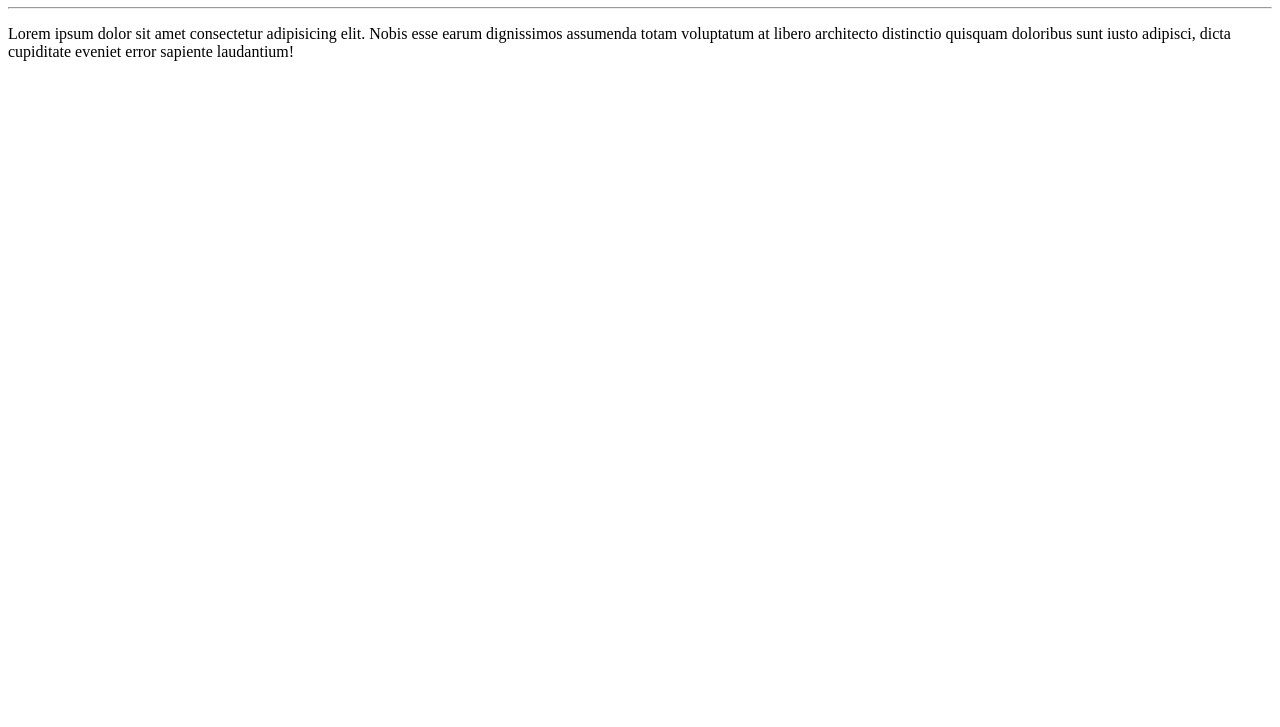
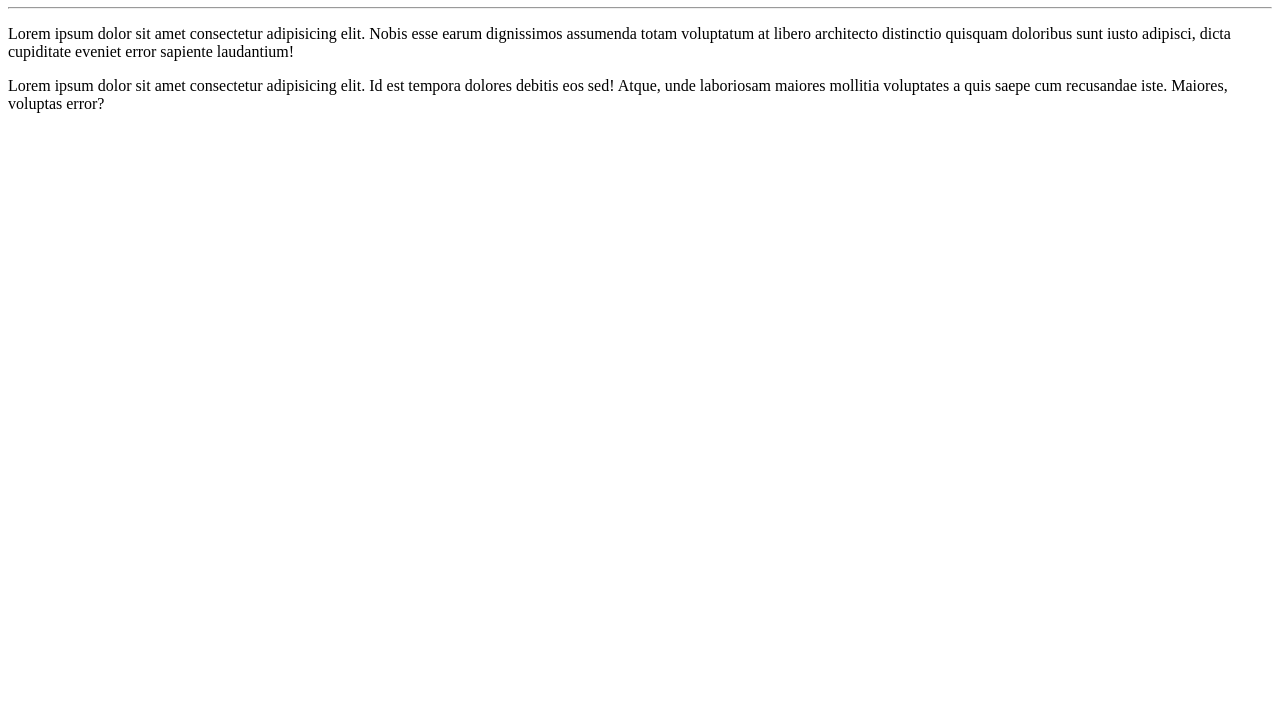
Before and after one commit to Luis-Kediambiko/sistema-farmacia, a plain HTML site: page index.html in a window 1280 px wide. Shown: the part 73-800 px from the top of the page. Drawn offline with Linux system fonts and the light colour scheme.

Commit message:
Adicionei um paragrafo

```diff
--- a/index.html
+++ b/index.html
@@ -9,5 +9,7 @@
     <h1>Olá, mundo!</h1>
     <hr>
     <p>Lorem ipsum dolor sit amet consectetur adipisicing elit. Nobis esse earum dignissimos assumenda totam voluptatum at libero architecto distinctio quisquam doloribus sunt iusto adipisci, dicta cupiditate eveniet error sapiente laudantium!</p>
+
+    <p>Lorem ipsum dolor sit amet consectetur adipisicing elit. Id est tempora dolores debitis eos sed! Atque, unde laboriosam maiores mollitia voluptates a quis saepe cum recusandae iste. Maiores, voluptas error?</p>
 </body>
 </html>
```
